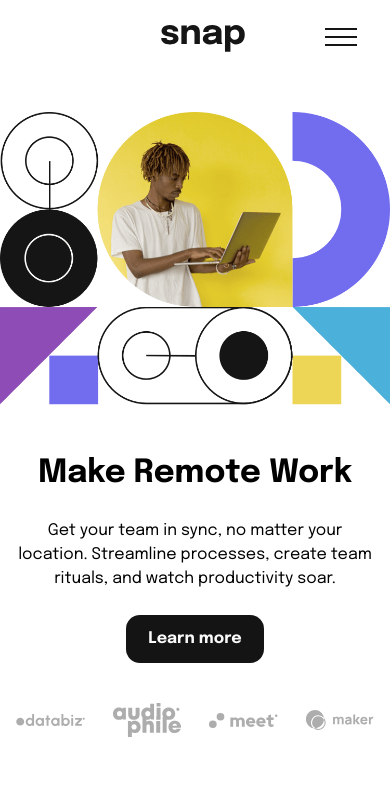
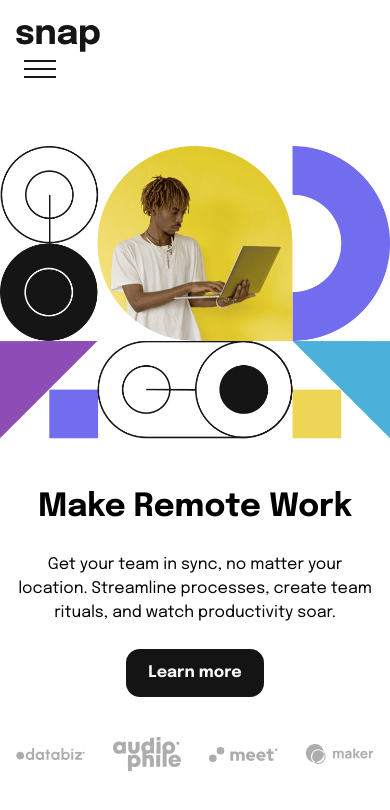
Before and after one commit to Dylou-Code/Snap-Intro, a website built with Vite: page index.html in a window 390 px wide. Built offline with nearby package versions, Linux system fonts and the light colour scheme.

Commit message:
Navigation container

```diff
--- a/index.html
+++ b/index.html
@@ -12,8 +12,9 @@
 </head>
 <body>
 <header class="header">
-    <div class="navgation__wrapper">
+
         <div class="navigation__container">
+            <div class="navigation__mobile">
                 <a href="#" class="navigation__logo"><img src="./resources/assets/images/logo.svg" alt="Snap"></a>
                 <!--  aria expanded est false car la navigation est fermer quand le visiteur est la-->
                 <button class="navigation__mobile-toggle" aria-controls="primary-navigation" id="icons" aria-expanded="false">
@@ -23,6 +24,8 @@
                     <!--;la span est pour l'accesibilité-->
                     <span class="hidden">menu</span>
                 </button>
+            </div>
+
             <nav class="navigation ">
                 <div class="navigation__link">
                     <a href="#" class="navigation__logo navigation__logo--primary"><img src="./resources/assets/images/logo.svg" alt="Snap"></a>
@@ -86,7 +89,7 @@
                 </div>
             </nav>
         </div>
-    </div>
+
 </header>
 
 <main>
--- a/resources/scss/_navigation.scss
+++ b/resources/scss/_navigation.scss
@@ -5,6 +5,10 @@
   inset: 0;
   background-color: black;
   opacity: 0.6;
+}
+
+.header {
+  width: 100%;
 }
 
 .navigation {
@@ -71,9 +75,7 @@
       display: flex;
       align-items: center;
       justify-content: space-between;
-      margin-top: 25px;
-      margin-bottom: 25px;
-      margin-left: 16px;
+      margin: 25px 16px;
     }
 
     a {
@@ -100,7 +102,7 @@
 
     &__mobile-toggle {
       display: block;
-      position: fixed;
+      position: sticky;
       top: 20px;
       right: 25px;
       cursor: pointer;
```
Also changed, not shown: README.md, desktop-preview.jpg (added). Lines whose indentation alone changed are shown as unchanged.
